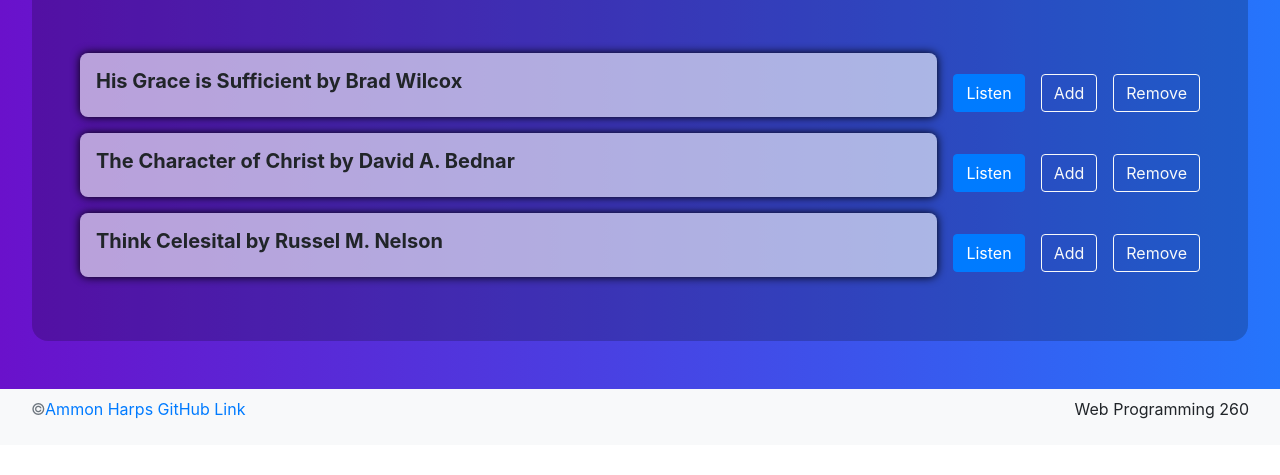
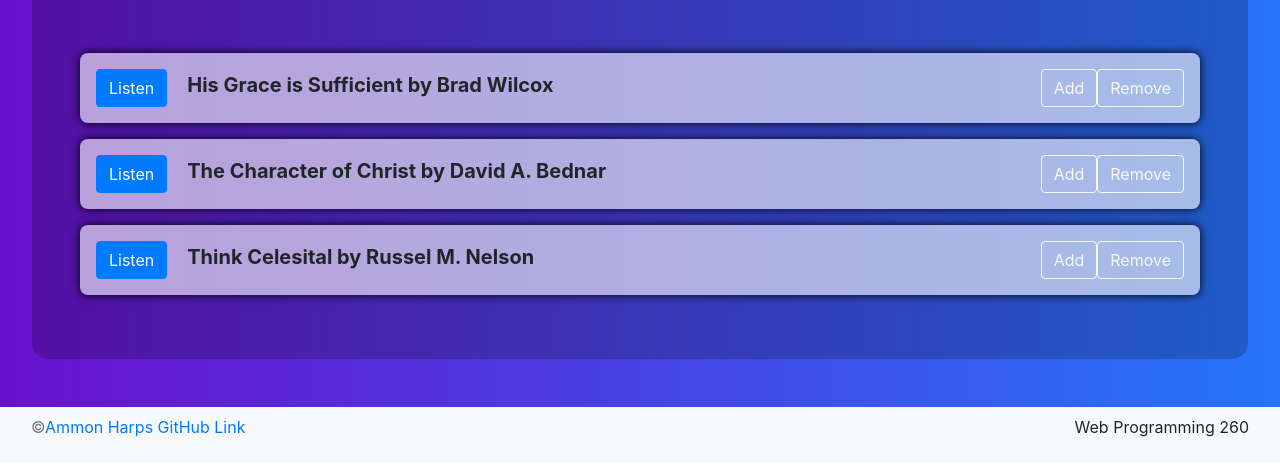
Before and after one commit to ammonharps-git/startup, a website: page playlist-viewer.html in a window 1280 px wide. Shown: the part 261-736 px from the top of the page. Drawn offline with nearby package versions, Linux system fonts and the light colour scheme; a web font is replaced by a local one.

Commit message:
Added dynamic list manipulation

```diff
--- a/playlist-viewer.html
+++ b/playlist-viewer.html
@@ -59,48 +59,25 @@
           <h1>Talks</h1>
         </div>
         <div class="talks-area">
-          <div class="talk-container" style="display: flex; justify-content: space-between; align-items: center;">
-            <div class="talk-text" style="text-align: left;">
-                <h5 class="talk-name">His Grace is Sufficient by Brad Wilcox</h5>
+
+
+          <div id="talkListContainer"></div>
+
+
+          <!-- reference --- delete me
+          <div class="talk-container">
+            <div class="talk-text-container">
+              <a class="btn btn-primary" href="https://speeches.byu.edu/talks/brad-wilcox/his-grace-is-sufficient/" target="_blank" >Listen</a>
+              <h5 class="talk-name">His Grace is Sufficient by Brad Wilcox</h5>
             </div>
-            <div class="button-container" style="text-align: right;">
-                <div class="listen-button" style="padding-left: 1rem; padding-right: 1rem;"><a href="https://speeches.byu.edu/talks/brad-wilcox/his-grace-is-sufficient/" target="_blank" class="btn btn-primary">Listen</a></div>
-            </div>
-            <div class="button-container" style="text-align: right;">
-              <div class="add-button"><a href="playlist-viewer.html" class="btn btn-outline-light">Add</a></div>
-            </div>
-            <div class="button-container" style="text-align: right;">
-              <div class="add-button" style="padding-left: 1rem;"><a href="playlist-viewer.html" class="btn btn-outline-light">Remove</a></div>
+            <div class="buttons-container">
+              <a class="btn btn-outline-light" href="playlist-viewer.html" >Add</a>
+              <a class="btn btn-outline-light" href="playlist-viewer.html">Remove</a>
             </div>
           </div>
-          <div class="talk-container" style="display: flex; justify-content: space-between; align-items: center;">
-            <div class="talk-text" style="text-align: left;">
-                <h5 class="talk-name">The Character of Christ by David A. Bednar</h5>
-            </div>
-            <div class="button-container" style="text-align: right;">
-                <div class="listen-button" style="padding-left: 1rem; padding-right: 1rem;"><a href="https://www2.byui.edu/presentations/transcripts/religionsymposium/2003_01_25_bednar.htm"  target="_blank" class="btn btn-primary">Listen</a></div>
-            </div>
-            <div class="button-container" style="text-align: right;">
-              <div class="add-button"><a href="playlist-viewer.html" class="btn btn-outline-light">Add</a></div>
-            </div>
-            <div class="button-container" style="text-align: right;">
-              <div class="add-button" style="padding-left: 1rem;"><a href="playlist-viewer.html" class="btn btn-outline-light">Remove</a></div>
-            </div>
-          </div>
-          <div class="talk-container" style="display: flex; justify-content: space-between; align-items: center;">
-            <div class="talk-text" style="text-align: left;">
-                <h5 class="talk-name">Think Celesital by Russel M. Nelson</h5>
-            </div>
-            <div class="button-container" style="text-align: right;">
-                <div class="listen-button" style="padding-left: 1rem; padding-right: 1rem;"><a href="https://www.churchofjesuschrist.org/study/general-conference/2023/10/51nelson?lang=eng" target="_blank" class="btn btn-primary">Listen</a></div>
-            </div>
-            <div class="button-container" style="text-align: right;">
-              <div class="add-button"><a href="playlist-viewer.html" class="btn btn-outline-light">Add</a></div>
-            </div>
-            <div class="button-container" style="text-align: right;">
-              <div class="add-button" style="padding-left: 1rem;"><a href="playlist-viewer.html" class="btn btn-outline-light">Remove</a></div>
-            </div>
-          </div>
+        -->
+
+
         </div>
       </div>
     </main>
--- a/playlist-viewer.js
+++ b/playlist-viewer.js
@@ -1,6 +1,10 @@
 
 // PLACEHOLDER for database values
-let talkList = ['His Grace is Sufficient by Brad Wilcox', 'The Character of Christ by David A. Bednar', 'Think Celesital by Russel M. Nelson']
+let talkList = [
+    { name: 'His Grace is Sufficient by Brad Wilcox', listenLink: 'https://speeches.byu.edu/talks/brad-wilcox/his-grace-is-sufficient/' },
+    { name: 'The Character of Christ by David A. Bednar', listenLink: "https://www2.byui.edu/presentations/transcripts/religionsymposium/2003_01_25_bednar.htm"},
+    { name: 'Think Celesital by Russel M. Nelson', listenLink: 'https://www.churchofjesuschrist.org/study/general-conference/2023/10/51nelson?lang=eng'}
+];
 
 // Display the username at the top of welcome banner
 document.addEventListener('DOMContentLoaded', function () {
@@ -10,6 +14,7 @@ document.addEventListener('DOMContentLoaded', function () {
 
     // Update the content of an HTML element with the username
     document.getElementById('playlistName').innerText = playlistName;
+    displayTalks();
 });
 
 function removeTalk(talkName) {
@@ -31,3 +36,57 @@ function removeTalk(talkName) {
         console.log(`${talkName} not found in ${playlistName}.`);
     }
 }
+
+
+// Function to dynamically create and display talk elements
+function displayTalks() {
+    const talkListContainer = document.getElementById('talkListContainer');
+
+    // Clear the existing content in the container
+    talkListContainer.innerHTML = '';
+
+    // Iterate over the talkList and create/display talk elements
+    talkList.forEach(talk => {
+        const talkContainer = document.createElement('div');
+        talkContainer.className = 'talk-container';
+
+        const talkTextContainer = document.createElement('div');
+        talkTextContainer.className = 'talk-text-container';
+
+        const listenButton = document.createElement('a');
+        listenButton.className = 'btn btn-primary';
+        listenButton.href = talk.listenLink;
+        listenButton.target = '_blank';
+        listenButton.textContent = 'Listen';
+
+        const talkName = document.createElement('h5');
+        talkName.className = 'talk-name';
+        talkName.textContent = talk.name;
+
+        talkTextContainer.appendChild(listenButton);
+        talkTextContainer.appendChild(talkName);
+
+        const buttonsContainer = document.createElement('div');
+        buttonsContainer.className = 'buttons-container';
+
+        const addButton = createButton('Add', 'playlist-viewer.html');
+        const removeButton = createButton('Remove', 'playlist-viewer.html');
+
+        buttonsContainer.appendChild(addButton);
+        buttonsContainer.appendChild(removeButton);
+
+        talkContainer.appendChild(talkTextContainer);
+        talkContainer.appendChild(buttonsContainer);
+
+        talkListContainer.appendChild(talkContainer);
+    });
+}
+
+// Function to create a button
+function createButton(label, link) {
+    const button = document.createElement('a');
+    button.className = 'btn btn-outline-light';
+    button.href = link;
+    button.textContent = label;
+    return button;
+}
--- a/styles.css
+++ b/styles.css
@@ -29,6 +29,8 @@ h1 {
 
 h5 {
     font-weight: bold;
+    display: inline-block;
+    margin-left: 1em;
 }
 
 .banner {
@@ -102,8 +104,10 @@ padding: 2rem;
     padding: 3rem;
 }
 
-.talk-text {
+.talk-container {
     display: flex;
+    justify-content: space-between;
+    align-items: center;
     box-shadow: 0px 0px 10px black;
     width: 100%;
     border-radius: 0.5rem;
@@ -112,8 +116,9 @@ padding: 2rem;
     background-color: rgba(255, 255, 255, 0.6);
 }
 
-.add-button {
-    float:right;
+.buttons-container {
+    text-align: right;
+    white-space: nowrap;
 }
 
 #scrollbar5::-webkit-scrollbar {
```
